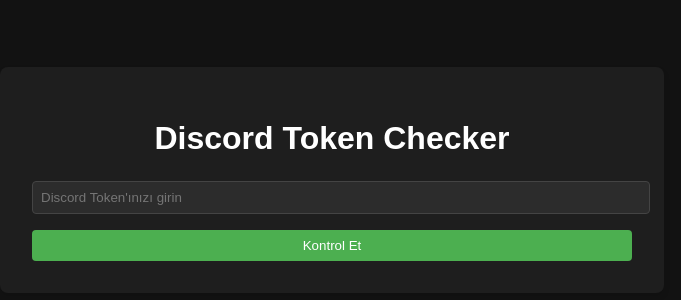
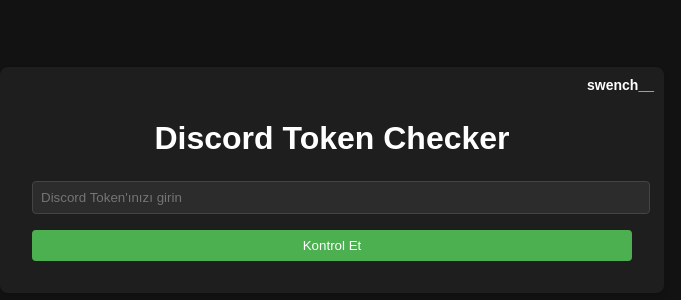
Before and after one commit to Swench44/discord-token-checker-site, a website: page public/index.html in a window 1280 px wide. Shown: the part 220-520 px from the top of the page, without its empty margins (308-989 px from the left). Drawn offline with Linux system fonts and the light colour scheme.

Commit message:
Update index.html

```diff
--- a/public/index.html
+++ b/public/index.html
@@ -4,6 +4,9 @@
     <meta charset="UTF-8">
     <meta name="viewport" content="width=device-width, initial-scale=1.0">
     <title>Discord Token Checker</title>
+    <meta property="og:title" content="Discord Token Checker">
+    <meta property="og:description" content="Discord token'ınızı kontrol edin ve bilgilerinizi görüntüleyin.">
+    <meta name="theme-color" content="#4CAF50">
     <style>
         body {
             font-family: Arial, sans-serif;
@@ -22,6 +25,7 @@
             box-shadow: 0 4px 6px rgba(0, 0, 0, 0.1);
             width: 100%;
             max-width: 600px;
+            position: relative;
         }
         h1 {
             text-align: center;
@@ -96,10 +100,18 @@
             height: 15px;
             margin-right: 0.5rem;
         }
+        .swench {
+            position: absolute;
+            top: 10px;
+            right: 10px;
+            font-weight: bold;
+            font-size: 14px;
+        }
     </style>
 </head>
 <body>
     <div class="container">
+        <div class="swench">swench__</div>
         <h1>Discord Token Checker</h1>
         <input type="text" id="tokenInput" placeholder="Discord Token'ınızı girin">
         <button onclick="checkToken()">Kontrol Et</button>
```
